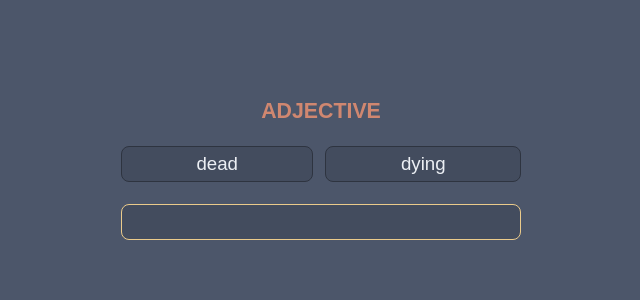
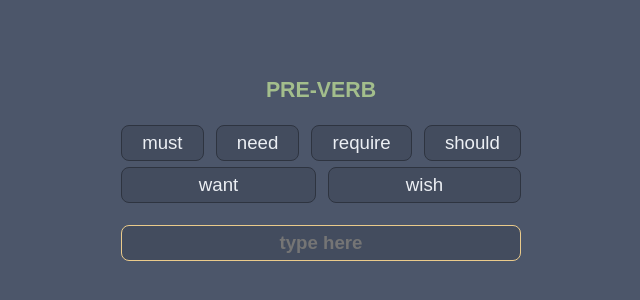
Before and after one commit to debil03311/kamasona, a Vue app: page / in a window 1280 px wide. Shown: the part 220-520 px from the top of the page, without its empty margins (319-959 px from the left). Built offline with nearby package versions, Linux system fonts and the light colour scheme; a web font is replaced by a local one.

Commit message:
Refactoring: Move divs to their own components

```diff
--- a/package.json
+++ b/package.json
@@ -1,7 +1,7 @@
 {
   "name": "kamasona",
   "description": "Random toki pona flashcard webapp",
-  "version": "0.1.0",
+  "version": "0.1.1",
   "license": "MIT",
   "private": true,
   "scripts": {
--- a/src/App.vue
+++ b/src/App.vue
@@ -39,15 +39,6 @@
   gap: 22px;
 }
 
-#answers,
-#definitions
-{
-  display: flex;
-  flex-flow: row wrap;
-  justify-content: center;
-  gap: 6px 12px;
-}
-
 input,
 .word
 {
@@ -86,103 +77,66 @@
 
   animation: 200ms failed-shake forwards linear;
 }
-
-.word {
-  flex-grow: 1;
-  background-color: var(--word-background);
-  border-color: var(--word-border);
-}
-
-#answers .word {
-  background-color: var(--word-answers-background);
-  border-color: var(--word-answers-border);
-}
-
-#word-type {
-  color: var(--type-text);
-  font-weight: 800;
-  font-size: 16pt;
-  text-transform: uppercase;
-}
-
-#word-type.noun {
-  color: var(--type-noun-text);
-}
-
-#word-type.verb {
-  color: var(--type-verb-text);
-}
-
-#word-type.pre-verb {
-  color: var(--type-pre-verb-text);
-}
-
-#word-type.adjective {
-  color: var(--type-adjective-text);
-}
-
-#word-type.preposition {
-  color: var(--type-preposition-text);
-}
-
-#word-type.particle {
-  color: var(--type-particle-text);
-}
-
-#word-type.number {
-  color: var(--type-number-text);
-}
 </style>
 
 <template>
-  <span id="word-type"
-    :class="word.type">
-    {{ word.type }}
-  </span>
-
-  <div id="definitions">
-    <span class="word"
-      v-for="definition of word.english"
-      :key="definition">
-      {{ definition }}
-    </span>
-  </div>
+  <WordType :type="word.type" />
+  <Definitions :definitions="word.english" />
 
   <input type="text"
+    placeholder="type here"
     v-model="input"
+    :class="{ failed: isFailed }"
     :answers="word.toki"
-    @keydown="checkWord"
-    :class="{ failed: isFailed }">
+    @keydown="checkWord">
 
-  <div id="answers">
-    <div class="word"
-      v-for="word of answers"
-      :key="word">
-      {{ word }}
-    </div>
-  </div>
+  <Answers :answers="answers" />
 </template>
 
 <script>
+import WordType from "./components/WordType.vue";
+import Definitions from "./components/Definitions.vue";
+import Answers from "./components/Answers.vue";
+
 import dictionary from "./assets/dictionary.json";
+
+// all toki pona words
+const wordsToki = dictionary.map((word)=> word.toki)
+  .flat().sort()
+
+// remove duplicates
+for (let i = wordsToki.length - 1; i >= 0; i--)
+  if (wordsToki[i] === wordsToki[i+1])
+    wordsToki.splice(i+1, 1);
+
+// TODO
+// ADD STATS (POPOUT)
+// - MASTERY % GRAPH
+// - KEY PRESSES
 
 export default {
   name: "App",
+  components: {
+    WordType,
+    Definitions,
+    Answers,
+  },
   data() {
     return {
       word: {},
       input: "",
-      answers: ["acidic"],
+      answers: [],
       isFailed: false,
     }
   },
   methods: {
+    randomWord() {
+      return dictionary[Math.floor(Math.random() * dictionary.length)];
+    },
     newWord() {
       this.isFailed = "";
-      this.answers = "";
-
-      this.word = dictionary[Math.floor(Math.random() * dictionary.length)];
-      console.log(this.word.toki);
+      this.answers = [];
+      this.word = this.randomWord();
     },
     async checkWord(keyboardEvent) {
       await new Promise((resolve)=> setTimeout(resolve));
--- /dev/null
+++ b/src/components/Answers.vue
@@ -0,0 +1,35 @@
+<style scoped>
+#answers {
+  display: flex;
+  flex-flow: row wrap;
+  justify-content: center;
+  gap: 6px 12px;
+}
+
+.word {
+  background-color: var(--word-answers-background);
+  border-color: var(--word-answers-border);
+}
+</style>
+
+<template>
+  <div id="answers">
+    <TextItem v-for="answer of answers"
+      :key="answer"
+      :text="answer" />
+  </div>
+</template>
+
+<script>
+import TextItem from "./TextItem.vue";
+
+export default {
+  name: "Definitions",
+  components: {
+    TextItem,
+  },
+  props: {
+    answers: Array,
+  },
+}
+</script>
--- /dev/null
+++ b/src/components/Definitions.vue
@@ -0,0 +1,30 @@
+<style scoped>
+#definitions {
+  display: flex;
+  flex-flow: row wrap;
+  justify-content: center;
+  gap: 6px 12px;
+}
+</style>
+
+<template>
+  <div id="definitions">
+    <TextItem v-for="definition of definitions"
+      :key="definition"
+      :text="definition" />
+  </div>
+</template>
+
+<script>
+import TextItem from "./TextItem.vue";
+
+export default {
+  name: "Definitions",
+  components: {
+    TextItem,
+  },
+  props: {
+    definitions: Array,
+  },
+}
+</script>
--- /dev/null
+++ b/src/components/TextItem.vue
@@ -0,0 +1,22 @@
+<style scoped>
+.word {
+  flex-grow: 1;
+  background-color: var(--word-background);
+  border-color: var(--word-border);
+}
+</style>
+
+<template>
+  <span class="word">
+    {{ text }}
+  </span>
+</template>
+
+<script>
+export default {
+  name: "TextItem",
+  props: {
+    text: String,
+  },
+}
+</script>
--- /dev/null
+++ b/src/components/WordType.vue
@@ -0,0 +1,52 @@
+<style scoped>
+#word-type {
+  color: var(--type-text);
+  font-weight: 800;
+  font-size: 16pt;
+  text-transform: uppercase;
+}
+
+#word-type.noun {
+  color: var(--type-noun-text);
+}
+
+#word-type.verb {
+  color: var(--type-verb-text);
+}
+
+#word-type.pre-verb {
+  color: var(--type-pre-verb-text);
+}
+
+#word-type.adjective {
+  color: var(--type-adjective-text);
+}
+
+#word-type.preposition {
+  color: var(--type-preposition-text);
+}
+
+#word-type.particle {
+  color: var(--type-particle-text);
+}
+
+#word-type.number {
+  color: var(--type-number-text);
+}
+</style>
+
+<template>
+  <span id="word-type"
+    :class="type">
+    {{ type }}
+  </span>
+</template>
+
+<script>
+export default {
+  name: "WordType",
+  props: {
+    type: String,
+  }
+}
+</script>
```
